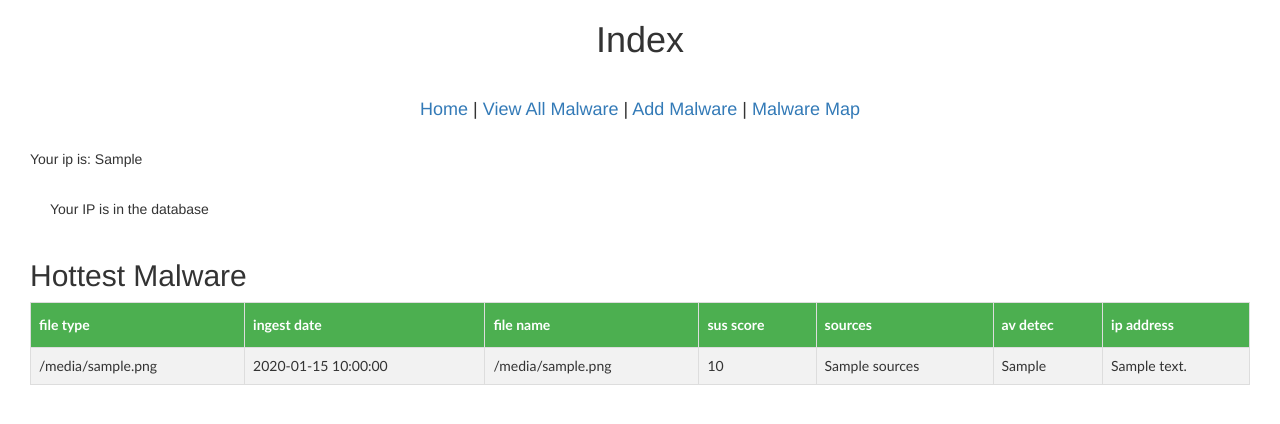
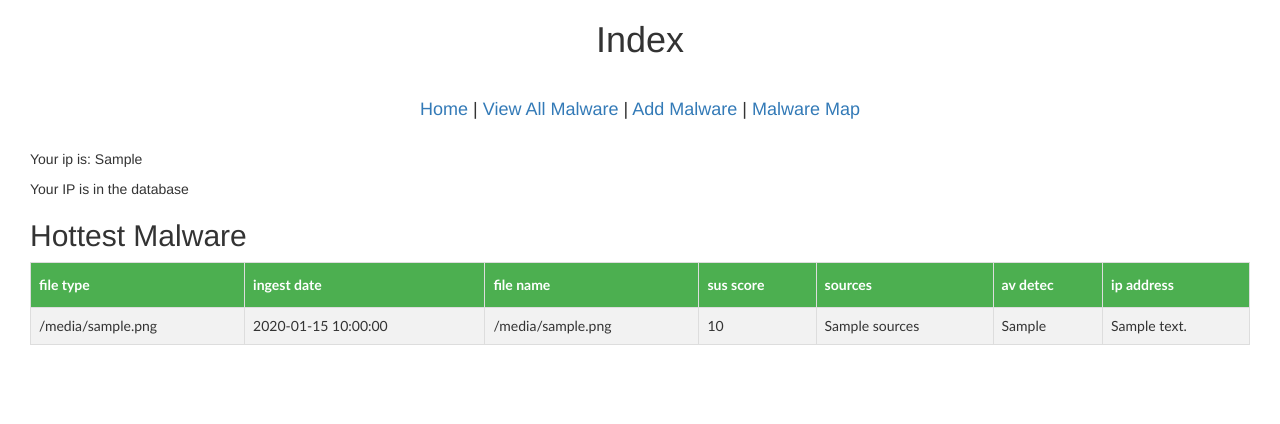
Before and after one commit to nfahrenk/ece4813, a Flask app: page / in a window 1280 px wide. Shown: the top 424 px of the page. Run offline with Flask 2, Linux system fonts and the light colour scheme; a database or web service that is not in the repository returns one stand-in record (values such as "Sample title"); data that the repository does not hold is empty; some libraries are stand-ins or nearby versions.

```diff
--- a/templates/index.html
+++ b/templates/index.html
@@ -37,9 +37,7 @@
 {% block title %}Index{% endblock %}
 {% block content %}
 <p>Your ip is: {{ip_address}}</p>
-<div class="has-malware">
-    {{ "Your IP is in the database" if has_ip else "You are not in the database" }}
-</div>
+<p>{{ "Your IP is in the database" if has_ip else "You are not in the database" }}</p>
 <h2>Hottest Malware</h2>
 <table id="malware">
     <tr>
```
